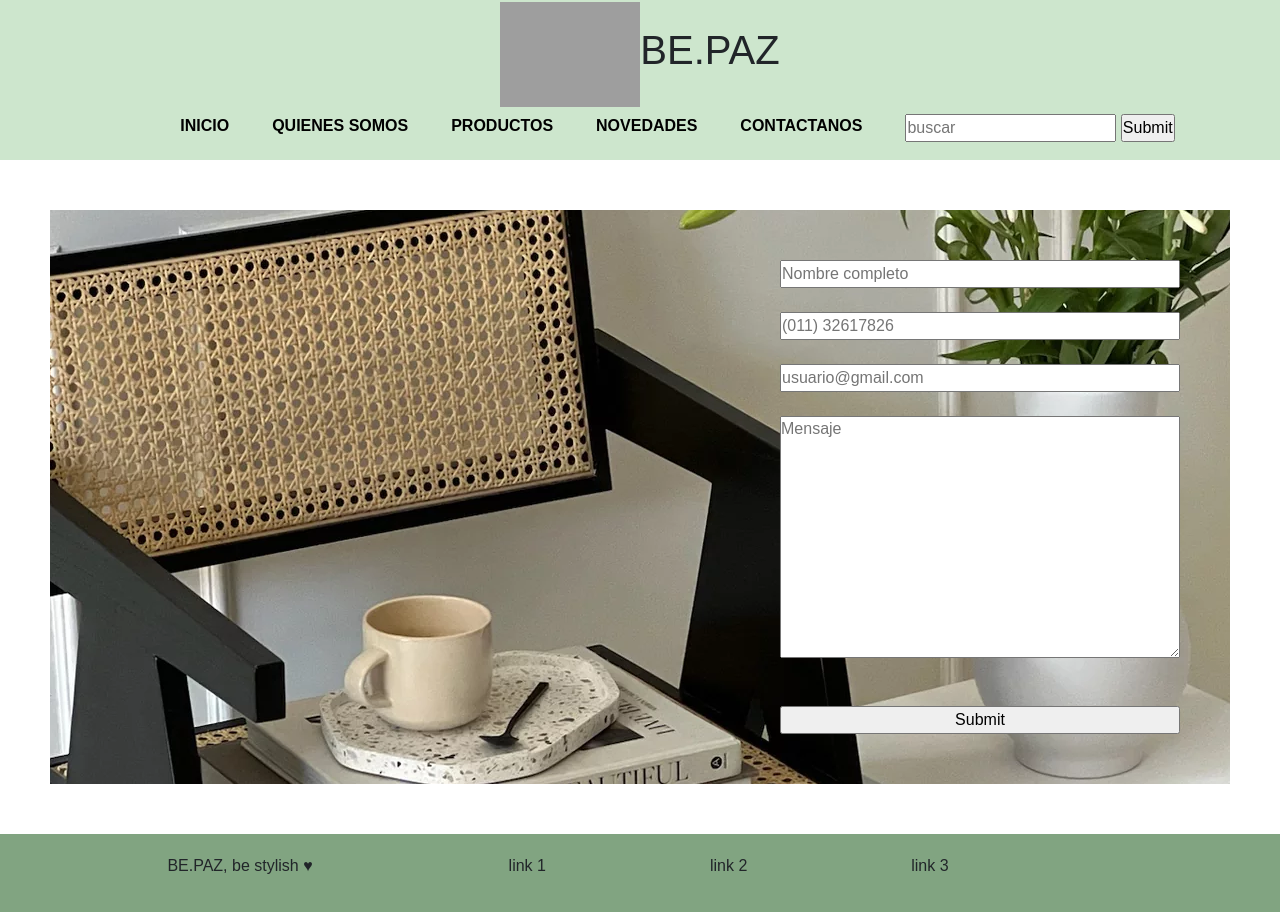
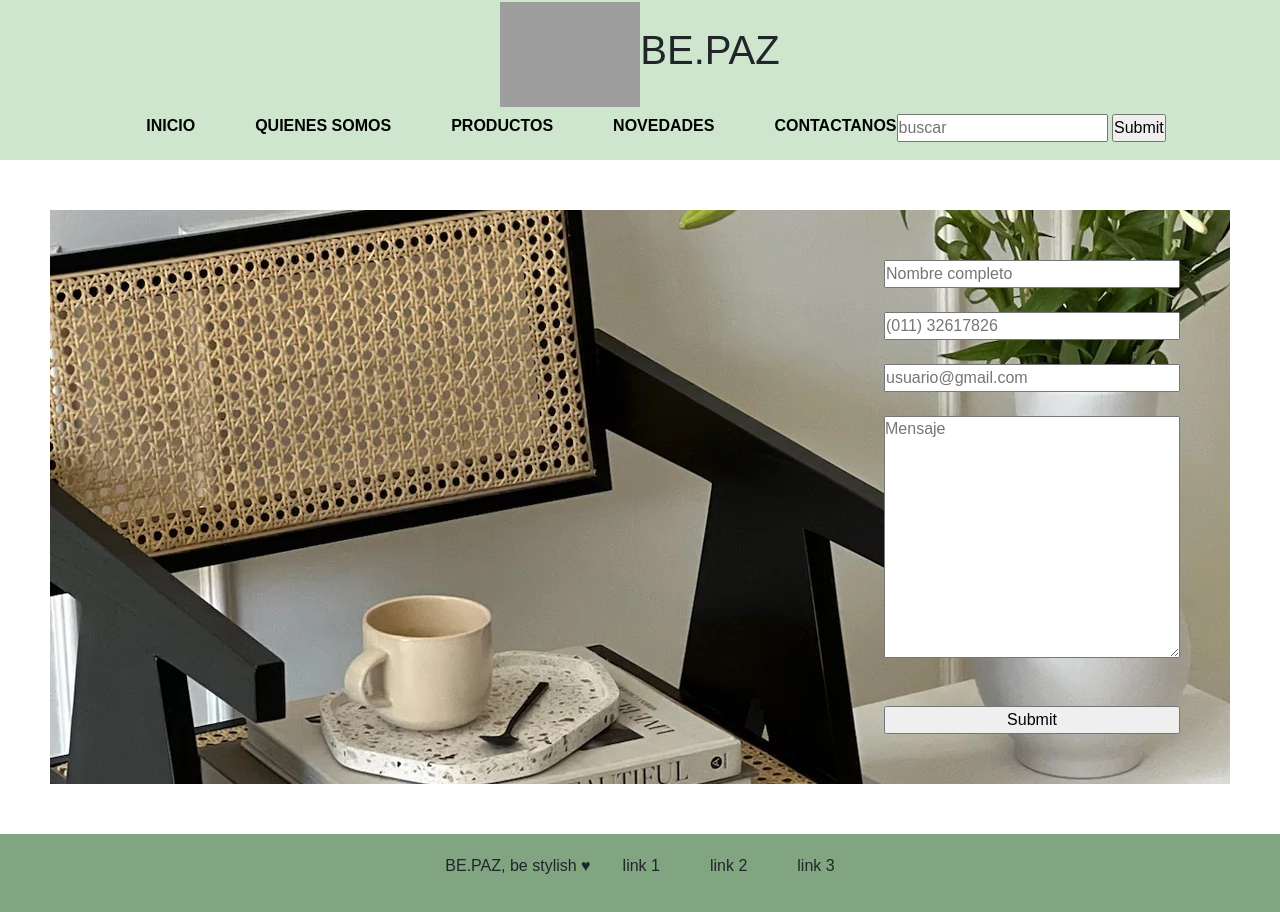
Before and after one commit to PazAdan/pre-entrega-2-ADANEZ---PRUEBA1, a plain HTML site: page pages/contactanos.html in a window 1280 px wide. Drawn offline with nearby package versions, Linux system fonts and the light colour scheme; grey boxes are pictures that could not be loaded.

Commit message:
borre min-width

```diff
--- a/CSS/style.css
+++ b/CSS/style.css
@@ -6,12 +6,14 @@
 
 .header{
     display:flex;
-    justify-content: space-between;
+    justify-content: center;
     align-items: center;
     background-color: rgb(205, 230, 205);
     flex-wrap: wrap;
     min-height: 20vh;
-    min-width: 100vh;
+    /* min-width: 100vh; */
+    /* reemplazamos min width por width 100% para que ocupe siempre el 100% del ancho de la pantalla */
+    width: 100%;
 
 }
 
@@ -31,11 +33,20 @@
     align-items: center;
 }
 
+/* modificacion nav */
+
+.nav {
+    display: flex;
+    flex-wrap: wrap;
+}
+
 .nav ul{
     display: flex;
     list-style: none;
-    width: 800px;
-    justify-content: space-evenly;
+    /* justify-content: space-evenly; */
+    /* utilizamos gap para hacer el espaciado entre cada item del ul reemplazando a justify content */
+    gap: 60px;
+    flex-wrap: wrap;
 }
 
 
@@ -49,20 +60,27 @@
 
 .footer{
     display: flex;
+    flex-wrap: wrap;
     background-color: rgb(129, 164, 129);
     justify-content: center;
     align-items: center;
     min-height: 10vh;
-    min-width: 100vh;
+    /* min-width: 100vh; */
+    width: 100%;
     margin-top: 15px;
     padding: 15px;
 }
 
-.footer ul{
+.footer nav ul{
     display: flex;
+    flex-wrap: wrap;
+    gap: 50px;
     list-style: none;
-    width: 800px;
-    justify-content: space-evenly;
+    /* width: 800px; */
+    /* reemplazamos min width por width 100% para que ocupe siempre el 100% del ancho de la pantalla */
+    width: 100%;
+    justify-content: center;
+    align-items: center;
 }
 
 .main{
@@ -282,7 +300,7 @@ h2{
     background-image: url(../recursos/foto-contactanos.webp);
     background-position: center;
     min-height: 70vh;
-    min-width: 100vh;
+    /* min-width: 100vh; */
     padding: 50px;
     margin: 50px;
 
@@ -296,7 +314,7 @@ h2{
     align-content: center;
     justify-content: space-evenly;
     min-height: 20vh;
-    min-width: 50vh;
+    /* min-width: 50vh; */
 
 }
 
@@ -315,7 +333,7 @@ h2{
 .main-quienes-somos{
     background-image: url(../recursos/foto-quienes-somos.webp);
     min-height: 70vh;
-    min-width: 100vh;
+    /* min-width: 100vh; */
     font-family: 'Courier New', Courier, monospace;
     color: black;
     display: grid;
--- a/scss/utilities/_footer.scss
+++ b/scss/utilities/_footer.scss
@@ -4,14 +4,13 @@
     justify-content: center;
     align-items: center;
     min-height: 10vh;
-    min-width: 100vh;
+    width: 100%;
     margin-top: 15px;
     padding: 15px;
+    ul{
+        display: flex;
+        list-style: none;
+        width: 100%;
+        justify-content: space-evenly;
+    }
 }
-
-.footer ul{
-    display: flex;
-    list-style: none;
-    width: 800px;
-    justify-content: space-evenly;
-}
--- a/scss/utilities/_header.scss
+++ b/scss/utilities/_header.scss
@@ -5,7 +5,7 @@
     background-color: color-ppal;
     flex-wrap: wrap;
     min-height: 20vh;
-    min-width: 100vh;
+    width: 100%;
     a img{
         width: 140px;
     }
@@ -18,11 +18,15 @@
         justify-content: space-between;
         align-items: center;
     }
-    .nav ul{
+
+    .nav{
+        display: flex;
+        flex-wrap: wrap;
+     ul{
         display: flex;
         list-style: none;
         width: 800px;
-        justify-content: space-evenly;
+        gap: 60px;
         a{
             text-decoration: none;
             color: black;
@@ -31,3 +35,5 @@
     }
 
 }
+
+}
--- a/scss/utilities/_main-contactanos.scss
+++ b/scss/utilities/_main-contactanos.scss
@@ -13,25 +13,20 @@
 
 }
 
-
-
 .form{
     display: flex;
     flex-direction: column;
     align-content: center;
     justify-content: space-evenly;
     min-height: 20vh;
-    min-width: 50vh;
-
+    input:focus{
+        background-color: rgb(206, 205, 205);
+    }
+    textarea:focus{
+        background-color: rgb(206, 205, 205);
+    }
 }
 
-.form input:focus{
-    background-color: rgb(206, 205, 205);
-}
-
-.form textarea:focus{
-    background-color: rgb(206, 205, 205);
-}
 .submit:hover{
     transform: scale(1.1);
 }
--- a/scss/utilities/_main-quienes-somos.scss
+++ b/scss/utilities/_main-quienes-somos.scss
@@ -1,7 +1,6 @@
 .main-quienes-somos{
     background-image: url(../recursos/foto-quienes-somos.webp);
     min-height: 70vh;
-    min-width: 100vh;
     font-family: 'Courier New', Courier, monospace;
     color: black;
     display: grid;
--- a/scss/utilities/_mq.scss
+++ b/scss/utilities/_mq.scss
@@ -1,17 +1,10 @@
-@media( max-width: 619px){
+@media(max-width: 619px){
     .header{
         justify-content: center
     }
     .nav ul{
         width:100px;
     }
-}
-
-@media(max-width: 1330px){
-    .header{
-        justify-content: center;
-    }
-
 }
 
 @media(max-width: 1050px){
```
Also changed, not shown: scss/utilities/_main-index.scss (+12 -15 lines), scss/utilities/_main-novedades.scss (+3 -8 lines), scss/utilities/_main-productos.scss (+6 -7 lines), scss/main.css, 1 other file.
